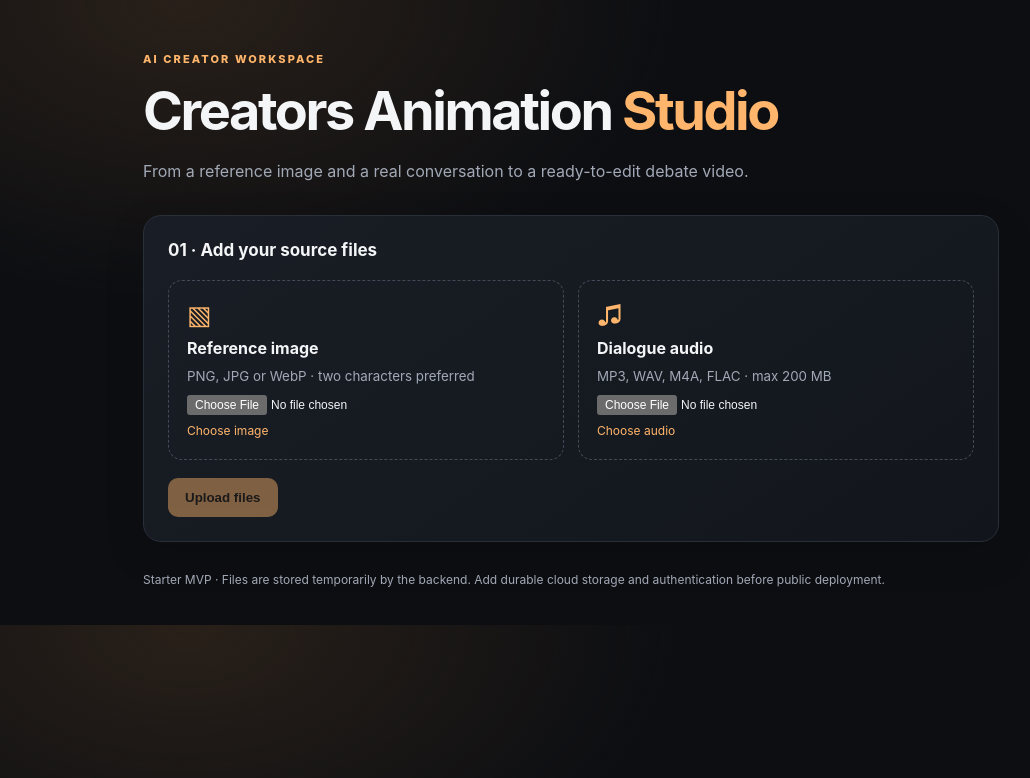
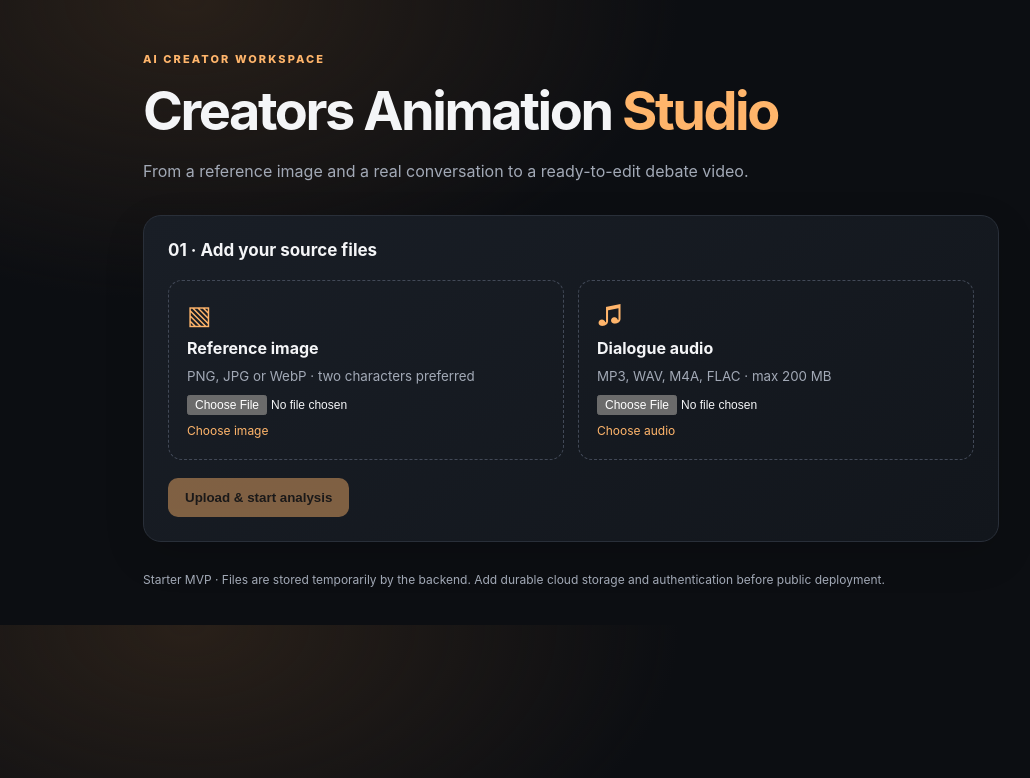
Before and after one commit to smadanan/animation-generator, a Next.js app in the folder frontend/: page / in a window 1280 px wide. Shown: the top 778 px of the page, without its empty margins (69-1099 px from the left). Built offline with nearby package versions, Linux system fonts and the light colour scheme.

Commit message:
Auto-start analysis and clarify stale progress warning

```diff
--- a/frontend/app/page.tsx
+++ b/frontend/app/page.tsx
@@ -37,16 +37,16 @@ export default function Home() {
  async function action(path:string,body?:unknown,method='POST'){if(!job)return;setBusy(true);setErr('');if(path==='analyze')setJob(current=>current?{...current,status:'analyzing',progress:20,stage:'starting',error:undefined,note:'Starting audio analysis and speaker detection…',started_at:current.started_at||Date.now()/1000}:current);try{const r=await fetch(`${API}/api/jobs/${job.id}/${path}`,{method,headers:body?{'Content-Type':'application/json'}:undefined,body:body?JSON.stringify(body):undefined});const d=await r.json();if(!r.ok)throw Error(d.detail||'Request failed');setJob(d);}catch(e){const message=e instanceof Error?e.message:String(e);setErr(message);if(path==='analyze')setJob(current=>current?{...current,status:'error',error:message,note:'Could not start audio analysis.'}:current);}finally{setBusy(false)} }
  async function refresh(){if(!job)return;const r=await fetch(`${API}/api/jobs/${job.id}`);if(r.ok)setJob(await r.json());}
  return <main className="shell"><header><div className="eyebrow">AI CREATOR WORKSPACE</div><h1>Creators Animation <span>Studio</span></h1><p className="sub">From a reference image and a real conversation to a ready-to-edit debate video.</p></header>
- <section className="panel"><h2>01 · Add your source files</h2><div className="uploads"><label className="drop"><span className="glyph">▧</span><strong>Reference image</strong><small>PNG, JPG or WebP · two characters preferred</small><input type="file" accept="image/*" onChange={e=>setImage(e.target.files?.[0]||null)}/><em>{image?.name||'Choose image'}</em>{image&&<img className="thumb" src={URL.createObjectURL(image)} alt="Reference preview"/>}</label><label className="drop"><span className="glyph">♫</span><strong>Dialogue audio</strong><small>MP3, WAV, M4A, FLAC · max 200 MB</small><input type="file" accept="audio/*" onChange={e=>setAudio(e.target.files?.[0]||null)}/><em>{audio?.name||'Choose audio'}</em></label></div><button disabled={!image||!audio||busy} onClick={create}>{busy&&!job?'Uploading…':'Upload files'}</button></section>
+ <section className="panel"><h2>01 · Add your source files</h2><div className="uploads"><label className="drop"><span className="glyph">▧</span><strong>Reference image</strong><small>PNG, JPG or WebP · two characters preferred</small><input type="file" accept="image/*" onChange={e=>setImage(e.target.files?.[0]||null)}/><em>{image?.name||'Choose image'}</em>{image&&<img className="thumb" src={URL.createObjectURL(image)} alt="Reference preview"/>}</label><label className="drop"><span className="glyph">♫</span><strong>Dialogue audio</strong><small>MP3, WAV, M4A, FLAC · max 200 MB</small><input type="file" accept="audio/*" onChange={e=>setAudio(e.target.files?.[0]||null)}/><em>{audio?.name||'Choose audio'}</em></label></div><button disabled={!image||!audio||busy} onClick={create}>{busy&&!job?'Uploading…':'Upload & start analysis'}</button></section>
  {uploading&&<section className="panel" role="status" aria-live="polite"><div className="row"><h2>02 · Generation job</h2><span className="status">uploading</span></div><div className="work-status"><span className="work-spinner" aria-hidden="true"></span><div className="work-copy"><strong>Working on your audio</strong><span>Uploading your audio and reference image to the server…</span><small>Elapsed {Math.floor(Math.max(0,clock/1000-(uploadStartedAt||clock/1000))/60).toString().padStart(2,'0')}:{Math.floor(Math.max(0,clock/1000-(uploadStartedAt||clock/1000))%60).toString().padStart(2,'0')} · Upload in progress</small></div></div><div className="progress" aria-label="Upload in progress"><span style={{width:'8%'}}/></div><p className="muted">Upload started. Analysis status will appear as soon as the server accepts the files.</p></section>}
  {job&&<section className="panel"><div className="row"><h2>02 · Generation job</h2><span className="status">{job.status.replaceAll('_',' ')}</span></div>
  {['analyzing','rendering'].includes(job.status)&&<div className="work-status" role="status" aria-live="polite">
   <span className="work-spinner" aria-hidden="true"></span>
   <div className="work-copy"><strong>{job.status==='rendering'?'Rendering preview':'Working on your audio'}</strong><span>{job.note||'Processing started…'}</span>
    <small>Elapsed {Math.floor(Math.max(0,clock/1000-(job.started_at||clock/1000)) / 60).toString().padStart(2,'0')}:{Math.floor(Math.max(0,clock/1000-(job.started_at||clock/1000)) % 60).toString().padStart(2,'0')} · Auto-refresh every 2.5 seconds</small>
-   {job.last_updated&&clock/1000-job.last_updated>30&&<em className="stale-warning">No new backend progress for over 30 seconds. The worker may be busy or stuck; the spinner does not mean progress is confirmed.</em>}
+   {job.last_updated&&clock/1000-job.last_updated>30&&<em className="stale-warning">No new transcript segments have been saved for over 30 seconds. The model may still be processing a segment; check Render logs if this continues.</em>}
   </div>
- </div>}<div className="progress" aria-label={`Progress ${job.progress||0}%`}><span style={{width:`${job.progress||0}%`}}/></div><p className="muted"><strong>{job.progress||0}%</strong> · {job.note}</p>{job.error&&<p className="error">{job.error}</p>}<div className="actions"><button disabled={busy||job.status==='analyzing'} onClick={()=>action('analyze')}>{job.status==='analyzing'?'Analyzing audio + speakers…':'Analyze audio + speakers'}</button></div>{job.diarization_note&&<p className="muted">{job.diarization_note}</p>}{job.claude_note&&<p className="muted">{job.claude_note}</p>}
+ </div>}<div className="progress" aria-label={`Progress ${job.progress||0}%`}><span style={{width:`${job.progress||0}%`}}/></div><p className="muted"><strong>{job.progress||0}%</strong> · {job.note}</p>{job.error&&<p className="error">{job.error}</p>}<div className="actions">{(job.status==='error'||job.status==='uploaded')&&<button disabled={busy} onClick={()=>action('analyze')}>Retry audio + speaker analysis</button>}</div>{job.diarization_note&&<p className="muted">{job.diarization_note}</p>}{job.claude_note&&<p className="muted">{job.claude_note}</p>}
  {job.timeline&&job.timeline.length>0&&<><h3>Transcript timeline</h3><div className="timeline">{job.timeline.map((s,i)=><div className="segment" key={i}><time>{s.start.toFixed(2)}–{s.end.toFixed(2)}s</time><b>{s.speaker}</b><span>{s.text}</span></div>)}</div><details><summary>Claude scene analysis (JSON)</summary><pre>{JSON.stringify(job.claude_analysis||{},null,2)}</pre></details><p className="muted">Speaker labels need a quick review before final rendering. This starter version creates an audio-backed animatic, not yet the final lip-synced generation.</p><button disabled={busy} onClick={()=>action('generate',{aspect_ratio:'9:16',animation_style:'natural',speaker_map:job.speaker_map||{'SPEAKER_00':'Character A','SPEAKER_01':'Character B'}})}>Create preview animatic</button></>}
  {job.result_url&&<div className="result"><h3>Preview render</h3><video controls src={`${API}${job.result_url}`} /><a href={`${API}${job.result_url}`} target="_blank" rel="noreferrer">Open video file ↗</a></div>}</section>}
  {err&&<p className="error">{err}</p>}<footer>Starter MVP · Files are stored temporarily by the backend. Add durable cloud storage and authentication before public deployment.</footer></main>
```
